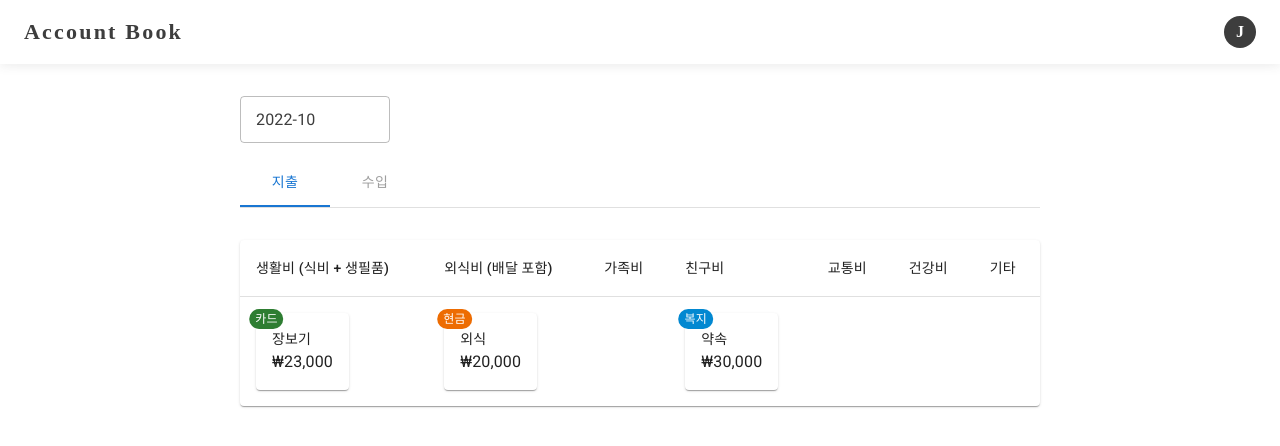
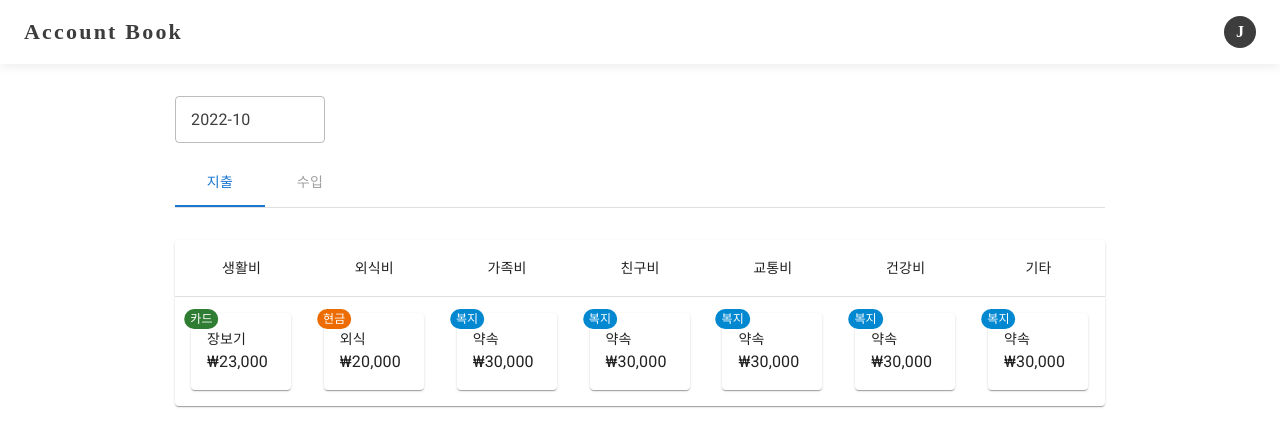
Before and after one commit to honuuk/account-book-react, a React app: page / in a window 1280 px wide. Shown: the top 446 px of the page. Built offline with nearby package versions, Linux system fonts and the light colour scheme.

Commit message:
[FIX] table layout

```diff
--- a/src/components/layout/layout.css
+++ b/src/components/layout/layout.css
@@ -97,9 +97,9 @@ body {
 }
 
 .content {
-	width: 800px;
+	max-width: 962px;
 	margin: 0 auto;
-	padding-top: 32px;
+	padding: 32px 16px 0;
 	min-height: calc(100vh - 66px);
 	box-sizing: border-box;
 }
--- a/src/components/page/SpendingRecord.tsx
+++ b/src/components/page/SpendingRecord.tsx
@@ -39,7 +39,7 @@ const SpendingRecord: React.FC<Props> = ({ detail, price, category }) => {
       badgeContent={categoryMap[category].badgeContent}
       color={categoryMap[category].color}
     >
-      <Card sx={{ cursor: "pointer" }} onClick={() => alert("hi")}>
+      <Card sx={{ cursor: "pointer", width: 100 }} onClick={() => alert("hi")}>
         <CardContent sx={{ paddingBottom: "16px !important" }}>
           <Typography sx={{ fontSize: "14px" }}>{detail}</Typography>
           <Typography>₩{price.toLocaleString()}</Typography>
--- a/src/pages/Home.tsx
+++ b/src/pages/Home.tsx
@@ -45,35 +45,79 @@ const Home: React.FC<Props> = () => {
         </Tabs>
       </Box>
       <Box>
-        <TableContainer sx={{ marginTop: "32px" }} component={Paper}>
-          <Table sx={{ minWidth: 650 }} aria-label="simple table">
+        <TableContainer
+          sx={{ marginTop: "32px", maxWidth: 930, overflowX: "auto" }}
+          component={Paper}
+        >
+          <Table sx={{ minWidth: 930 }} aria-label="simple table">
             <TableHead>
               <TableRow>
-                <TableCell>생활비 (식비 + 생필품)</TableCell>
-                <TableCell>외식비 (배달 포함)</TableCell>
-                <TableCell>가족비</TableCell>
-                <TableCell>친구비</TableCell>
-                <TableCell>교통비</TableCell>
-                <TableCell>건강비</TableCell>
-                <TableCell>기타</TableCell>
+                <TableCell sx={{ width: 100, textAlign: "center" }}>
+                  생활비
+                </TableCell>
+                <TableCell sx={{ width: 100, textAlign: "center" }}>
+                  외식비
+                </TableCell>
+                <TableCell sx={{ width: 100, textAlign: "center" }}>
+                  가족비
+                </TableCell>
+                <TableCell sx={{ width: 100, textAlign: "center" }}>
+                  친구비
+                </TableCell>
+                <TableCell sx={{ width: 100, textAlign: "center" }}>
+                  교통비
+                </TableCell>
+                <TableCell sx={{ width: 100, textAlign: "center" }}>
+                  건강비
+                </TableCell>
+                <TableCell sx={{ width: 100, textAlign: "center" }}>
+                  기타
+                </TableCell>
               </TableRow>
             </TableHead>
             <TableBody>
               <TableRow
                 sx={{ "&:last-child td, &:last-child th": { border: 0 } }}
               >
-                <TableCell component="th" scope="row">
+                <TableCell component="td" scope="row">
                   <SpendingRecord
                     detail="장보기"
                     price={23000}
                     category="card"
                   />
                 </TableCell>
-                <TableCell component="th" scope="row">
+                <TableCell component="td" scope="row">
                   <SpendingRecord detail="외식" price={20000} category="cash" />
                 </TableCell>
-                <TableCell component="th" scope="row"></TableCell>
-                <TableCell component="th" scope="row">
+                <TableCell component="td" scope="row">
+                  <SpendingRecord
+                    detail="약속"
+                    price={30000}
+                    category="welfare"
+                  />
+                </TableCell>
+                <TableCell component="td" scope="row">
+                  <SpendingRecord
+                    detail="약속"
+                    price={30000}
+                    category="welfare"
+                  />
+                </TableCell>
+                <TableCell component="td" scope="row">
+                  <SpendingRecord
+                    detail="약속"
+                    price={30000}
+                    category="welfare"
+                  />
+                </TableCell>
+                <TableCell component="td" scope="row">
+                  <SpendingRecord
+                    detail="약속"
+                    price={30000}
+                    category="welfare"
+                  />
+                </TableCell>
+                <TableCell component="td" scope="row">
                   <SpendingRecord
                     detail="약속"
                     price={30000}
```
